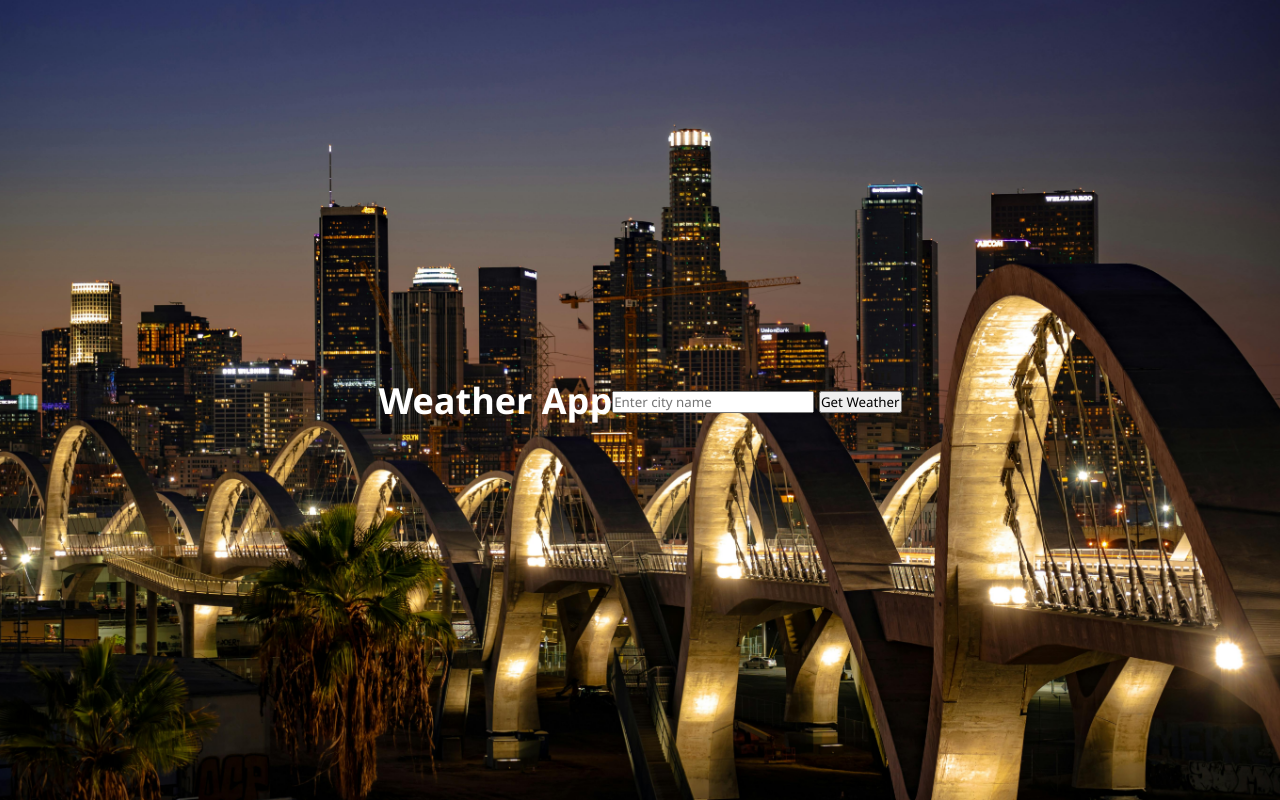
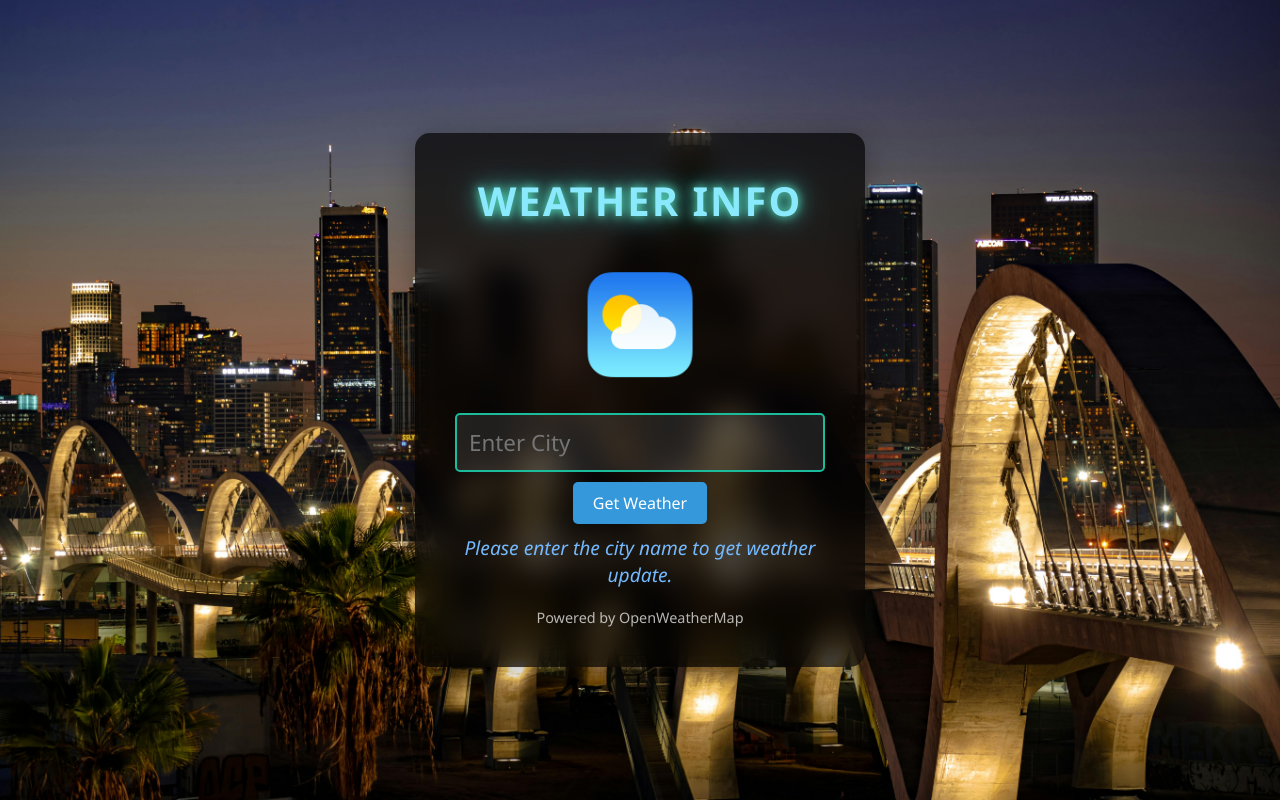
Before and after one commit to T1nker-1220/1FINAL-PROJECT-MARQUEZ, a Flask app: page / in a window 1280 px wide. Run offline with Flask 3, Linux system fonts and the light colour scheme.

Commit message:
add the city of user searched

```diff
--- a/app.py
+++ b/app.py
@@ -40,6 +40,7 @@ def get_weather(city):
 
         # Extract important weather details from the API response
         weather = {
+            'city': city,
             'temp': data.get('main', {}).get('temp', 'No temperature data available'),
             'humidity': data.get('main', {}).get('humidity', 'No humidity data available'),
             'description': data.get('weather', [{}])[0].get('description', 'No weather description available'),
--- a/templates/index.html
+++ b/templates/index.html
@@ -3,30 +3,52 @@
 <head>
     <meta charset="UTF-8">
     <meta name="viewport" content="width=device-width, initial-scale=1.0">
-    <title>Weather App</title>
+    <title>Rain Or Shine</title>
     <link rel="stylesheet" href="{{ url_for('static', filename='style.css') }}">
 </head>
 <body>
-    <h1>Weather App</h1>
-    <form method="POST">
-        <input type="text" name="city" placeholder="Enter city name" required>
-        <button type="submit">Get Weather</button>
+    <div class="weather-container">
+        <!-- Main Heading for Weather Info -->
+        <h1>Weather Info</h1>
+
+        <!-- Weather Icon -->
+        <img src="{{ url_for('static', filename='R.png') }}" alt="Weather Icon" class="weather-icon">
+
+        <!-- Input Field for City Name and Submit Button -->
+        <form method="POST" action="/">
+            <input type="text" name="city" placeholder="Enter City" required class="city-input">
+            <button type="submit" class="submit-button">Get Weather</button>
         </form>
 
-    {% if weather %}
-    <h2>Weather in {{ cities[-1] }}</h2>
-    <p>Temperature: {{ weather.temp }}°C</p>
-    <p>Humidity: {{ weather.humidity }}%</p>
-    <p>Description: {{ weather.description }}</p>
+        <!-- Weather Information Section -->
+        <div class="weather-info">
+            {% if weather and weather.temp is not none %}
+                <h2>Weather in {{ weather.city }}</h2>
+                <p class="temperature">{{ weather.temp }}°C</p>
+                <p class="humidity">Humidity: {{ weather.humidity }}%</p>
+                <p class="description">Weather: {{ weather.description }}</p>
+            {% else %}
+                <!-- Message to prompt users to enter a city -->
+                <p class="message">Please enter the city name to get weather update.</p>
             {% endif %}
+        </div>
 
+        <!-- Previously Searched Cities Section -->
         {% if cities %}
+        <div class="previous-cities">
             <h2>Previously Searched Cities</h2>
             <ul>
                 {% for city in cities %}
                 <li>{{ city }}</li>
                 {% endfor %}
             </ul>
+        </div>
         {% endif %}
+
+        <!-- Footer Section -->
+        <div class="footer">
+            Powered by OpenWeatherMap
+        </div>
+    </div>
 </body>
 </html>
```
Lines whose indentation alone changed are shown as unchanged.
